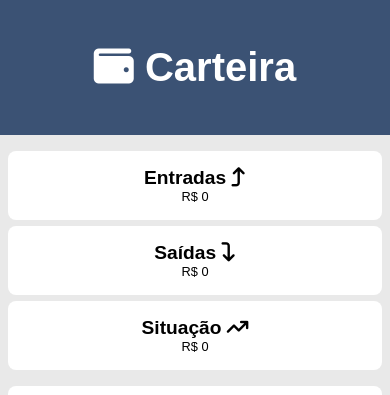
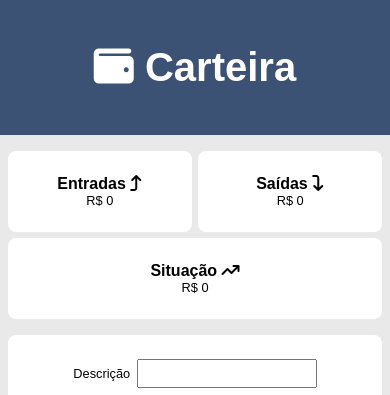
Before and after one commit to Pedro-Rocha-Araujo/projeto-financas, a React (Create React App) app: page / in a window 390 px wide. Shown: the top 395 px of the page. Built offline with nearby package versions, Linux system fonts and the light colour scheme; no server answers; the database is empty; sample sign-in values are in the browser's storage.

Commit message:
Corrigi um problema de responsividade usando display grid no preview

```diff
--- a/src/components/global.css
+++ b/src/components/global.css
@@ -33,7 +33,7 @@ h1 {
 }
 
 h2 {
-  font-size: clamp(1.2rem, 4vw, 1.5rem);
+  font-size: clamp(1rem, 4vw, 1.5rem);
 }
 
 p {
--- a/src/components/page/preview/Preview.jsx
+++ b/src/components/page/preview/Preview.jsx
@@ -21,7 +21,7 @@ function Preview({ entradas, saidas }) {
         <h2>Saídas <i className="fa-solid fa-arrow-turn-down"></i> </h2>
         <p>R$ {totalSaidas}</p>
       </div>
-      <div className='item-preview'>
+      <div className='item-preview maior'>
         <h2>Situação <i className="fa-solid fa-arrow-trend-up"></i></h2>
         <p>R$ {situacao}</p>
       </div>
--- a/src/components/page/preview/preview.css
+++ b/src/components/page/preview/preview.css
@@ -1,6 +1,6 @@
 section.preview {
-  display: flex;
-  justify-content: center;
+  display: grid;
+  grid-template-columns: 1fr 1fr 1fr;
   gap: 0.4rem;
 }
 
@@ -17,9 +17,12 @@ div.item-preview{
 
 @media screen and (max-width: 480px) {
   section.preview {
-    flex-direction: column;
+    grid-template-columns: 1fr 1fr;
   }
   div.item-preview {
-    padding: 1rem 0;
+    padding: 1.5rem 0;
+  }
+  div.maior {
+    grid-column: -3 / -1;
   }
 }
```
